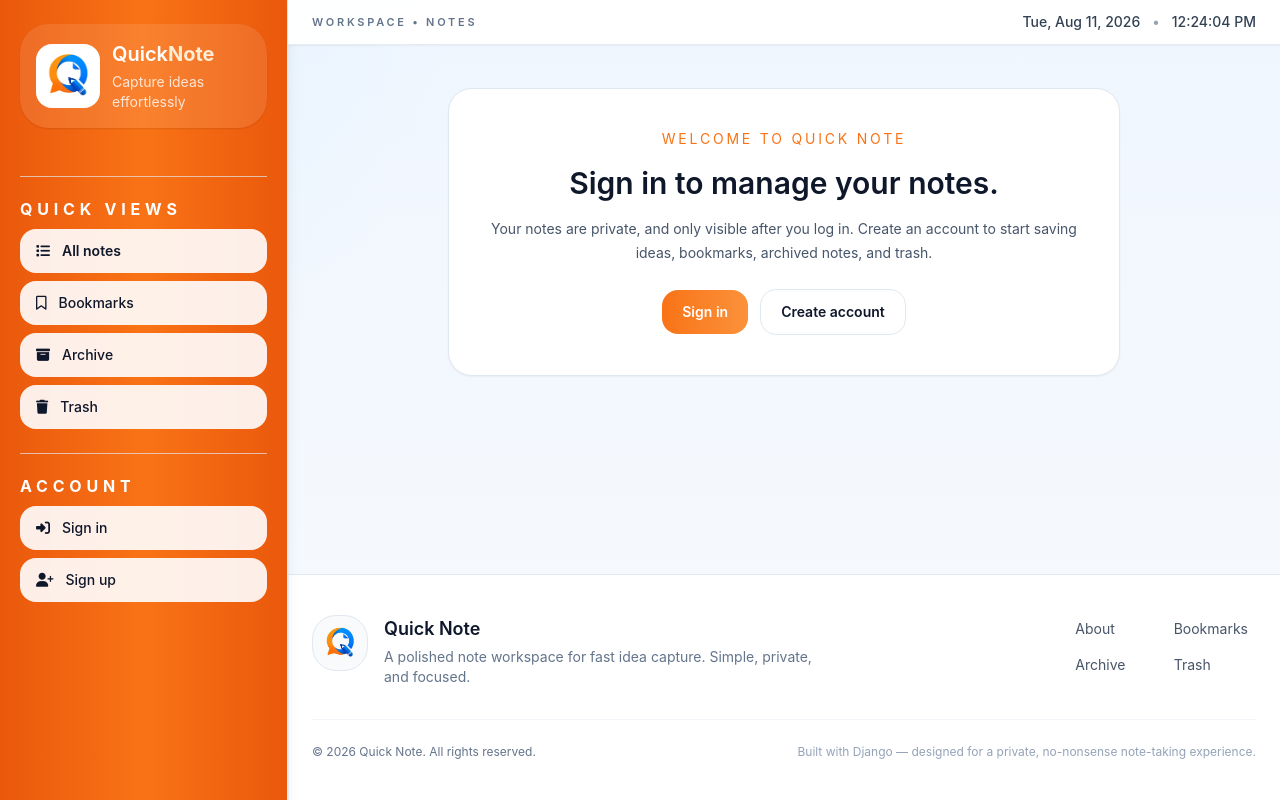
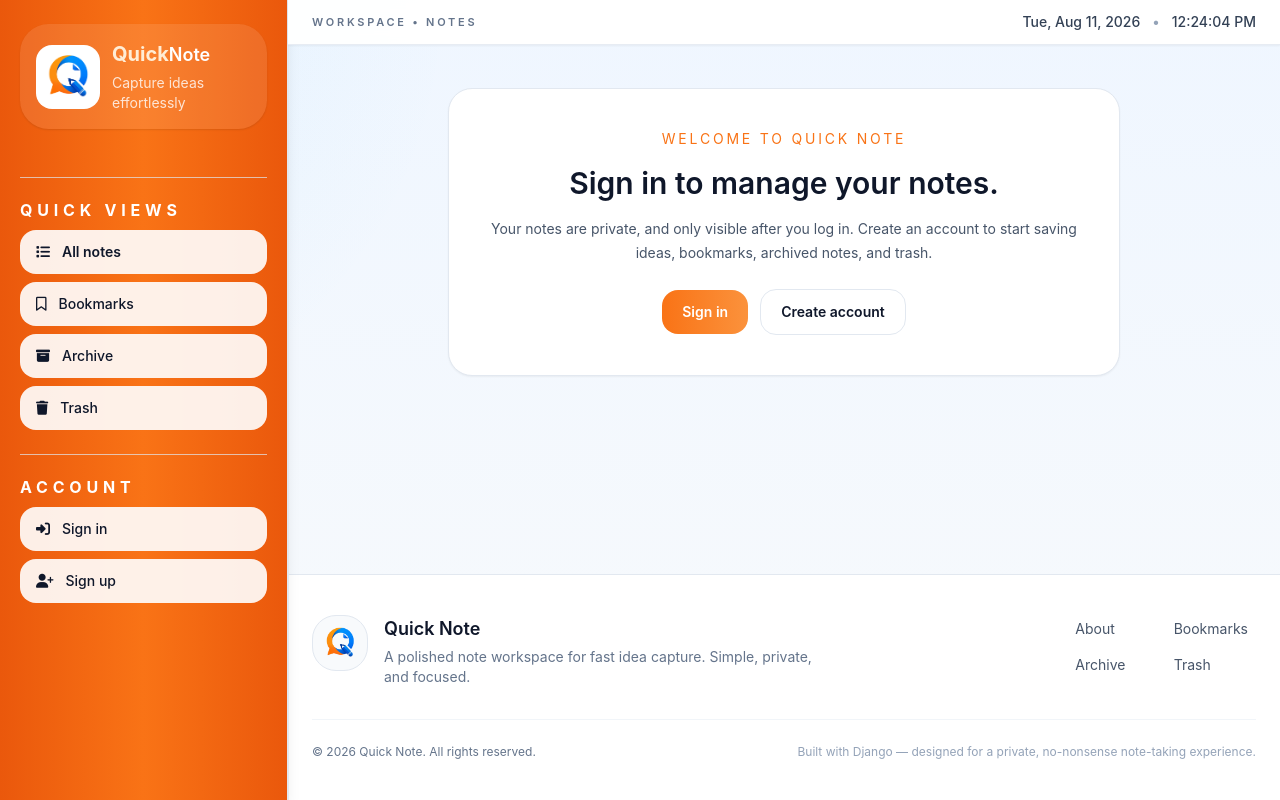
Before and after one commit to Paban-Bhandari/notes_app, a Django app: page / in a window 1280 px wide. Run offline with Django 5.2, Linux system fonts and the light colour scheme; some libraries are stand-ins or nearby versions.

Commit message:
adjusted thesidebar

```diff
--- a/note/templates/partials/navbar.html
+++ b/note/templates/partials/navbar.html
@@ -6,7 +6,7 @@
         <a class="flex items-center gap-3 rounded-[1.8rem] bg-white/10 p-4 shadow-sm shadow-black/10 transition hover:bg-white/15" href="{% url 'about' %}" aria-label="About Quick Note">
             <img src="{% static 'images/logo.png' %}" alt="Quick Note logo" class="logo-image h-16 w-16 rounded-2xl border border-white/20 bg-white p-1">
             <div class="space-y-1">
-                <p class="text-xl font-semibold text-white">Quick<span class="font-bold text-orange-100">Note</span></p>
+                <p class="text-xl font-semibold text-white"><span class="font-bold text-orange-100">Quick</span><span class="text-lg">Note</span></p>
                 <p class="text-sm text-white/80">Capture ideas effortlessly</p>
             </div>
         </a>
```
